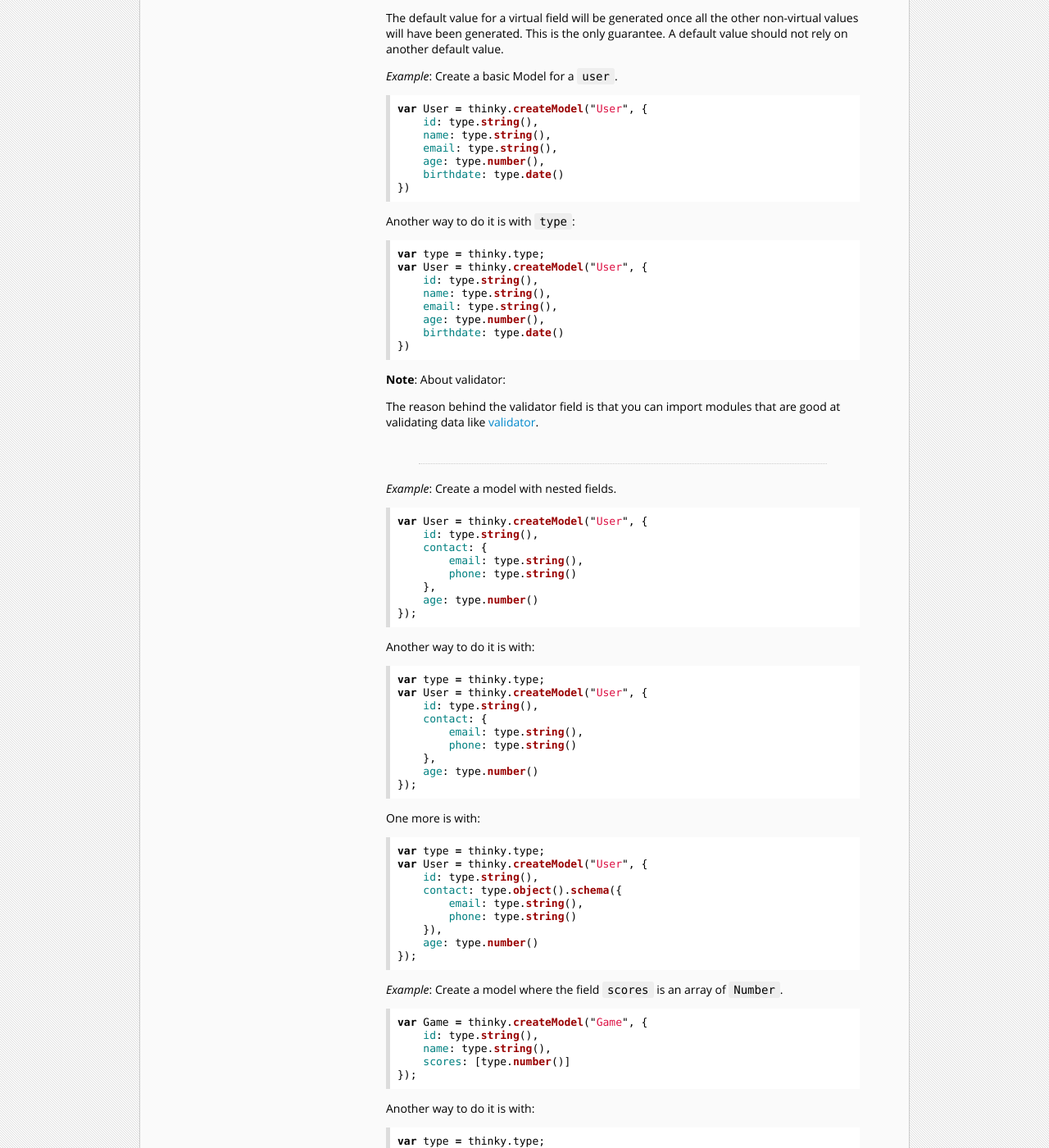
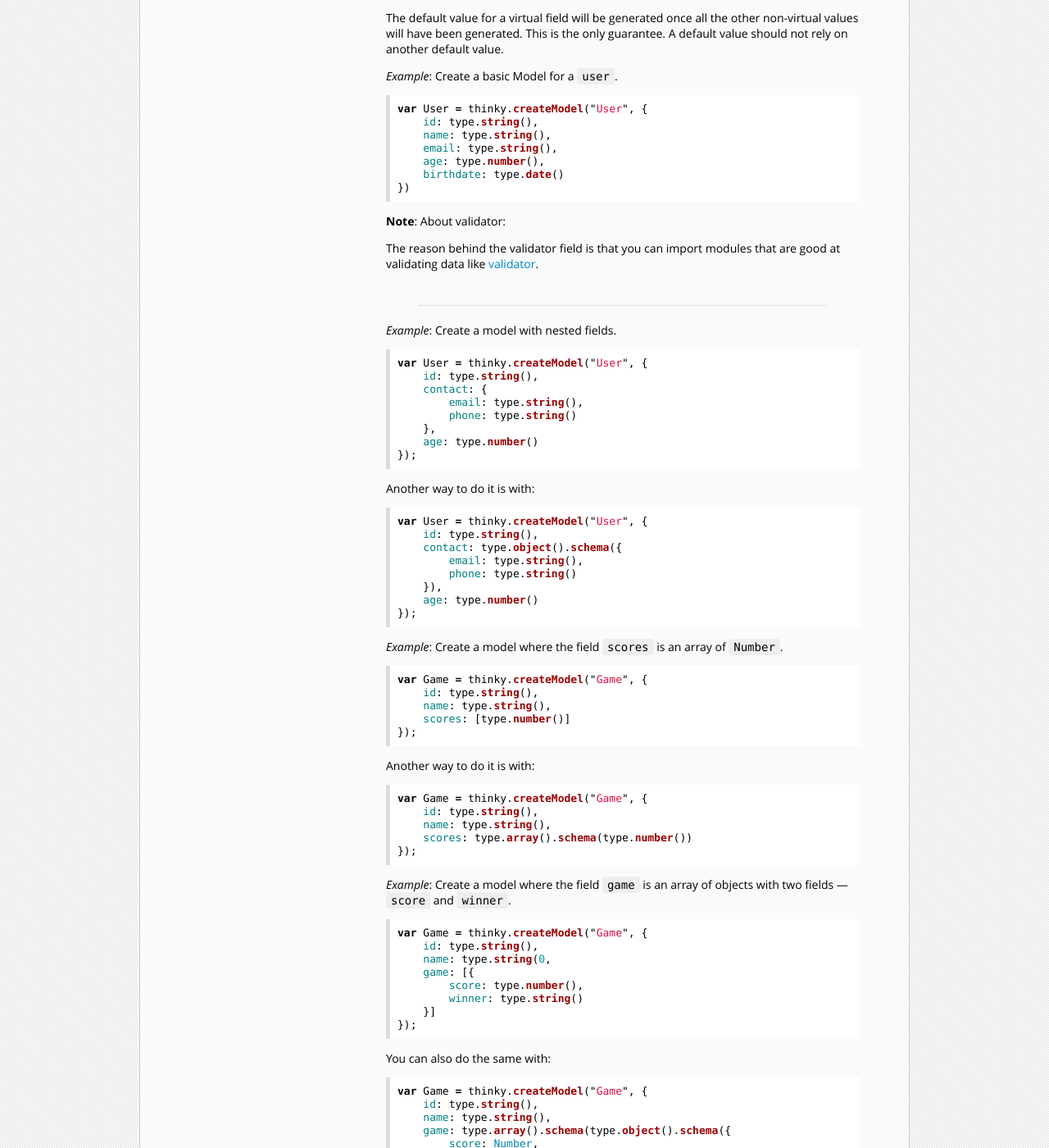
Before and after one commit to neumino/thinky, a Jekyll site: the page built from documentation/schemas.md, in a window 1280 px wide and 1400 px high, scrolled down 2339 px. Shown: the whole window at 82% size. Built offline with Jekyll 4.4.1, drawn with Linux system fonts in a browser that asks for light colours; some of the changed text lies outside the part shown.

Commit message:
updating and removing duplicates

````diff
--- a/documentation/schemas.md
+++ b/documentation/schemas.md
@@ -131,19 +131,6 @@ var User = thinky.createModel("User", {
 })
 ```
 
-Another way to do it is with `type`:
-
-```js
-var type = thinky.type;
-var User = thinky.createModel("User", {
-    id: type.string(),
-    name: type.string(),
-    email: type.string(),
-    age: type.number(),
-    birthdate: type.date()
-})
-```
-
 __Note__: About validator:
 
 The reason behind the validator field is that you can import modules that are good at validating data like
@@ -169,21 +156,6 @@ var User = thinky.createModel("User", {
 Another way to do it is with:
 
 ```js
-var type = thinky.type;
-var User = thinky.createModel("User", {
-    id: type.string(),
-    contact: {
-        email: type.string(),
-        phone: type.string()
-    },
-    age: type.number()
-});
-```
-
-One more is with:
-
-```js
-var type = thinky.type;
 var User = thinky.createModel("User", {
     id: type.string(),
     contact: type.object().schema({
@@ -193,9 +165,6 @@ var User = thinky.createModel("User", {
     age: type.number()
 });
 ```
-
-
-
 
 _Example_: Create a model where the field `scores` is an array of `Number`.
 
@@ -210,25 +179,12 @@ var Game = thinky.createModel("Game", {
 Another way to do it is with:
 
 ```js
-var type = thinky.type;
 var Game = thinky.createModel("Game", {
     id: type.string(),
     name: type.string(),
     scores: type.array().schema(type.number())
 });
 ```
-
-One more is with:
-
-```js
-var Game = thinky.createModel("Game", {
-    id: type.string(),
-    name: type.string(),
-    scores: [type.number()]
-});
-```
-
-
 
 _Example_: Create a model where the field `game` is an array of objects with two fields &mdash; `score` and `winner`.
 
@@ -255,9 +211,6 @@ var Game = thinky.createModel("Game", {
     }))
 });
 ```
-
-
-
 
 _Example_: Create a model for a post where the default value for `createdAt` is the
 current date if not specified.
````
